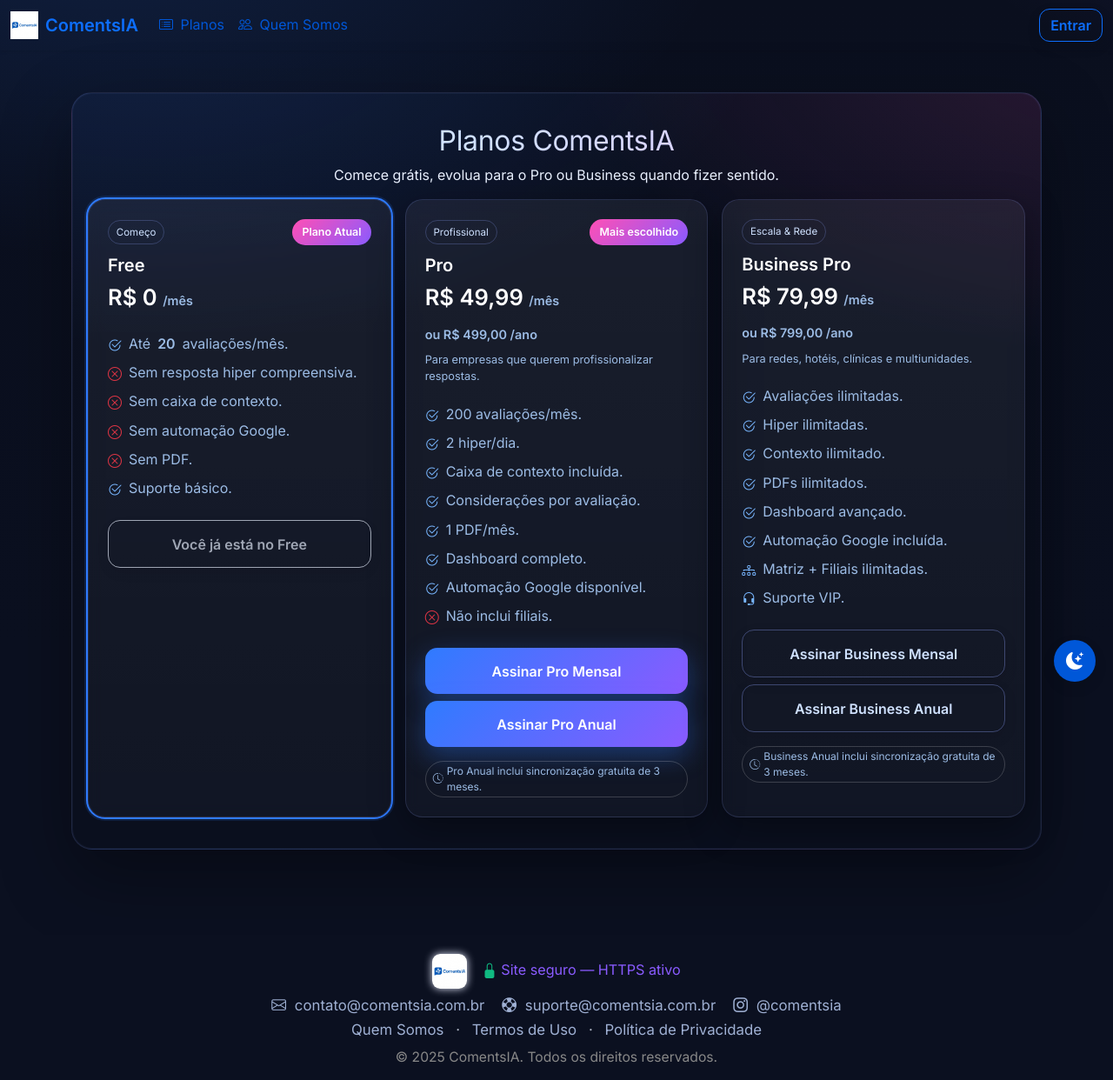
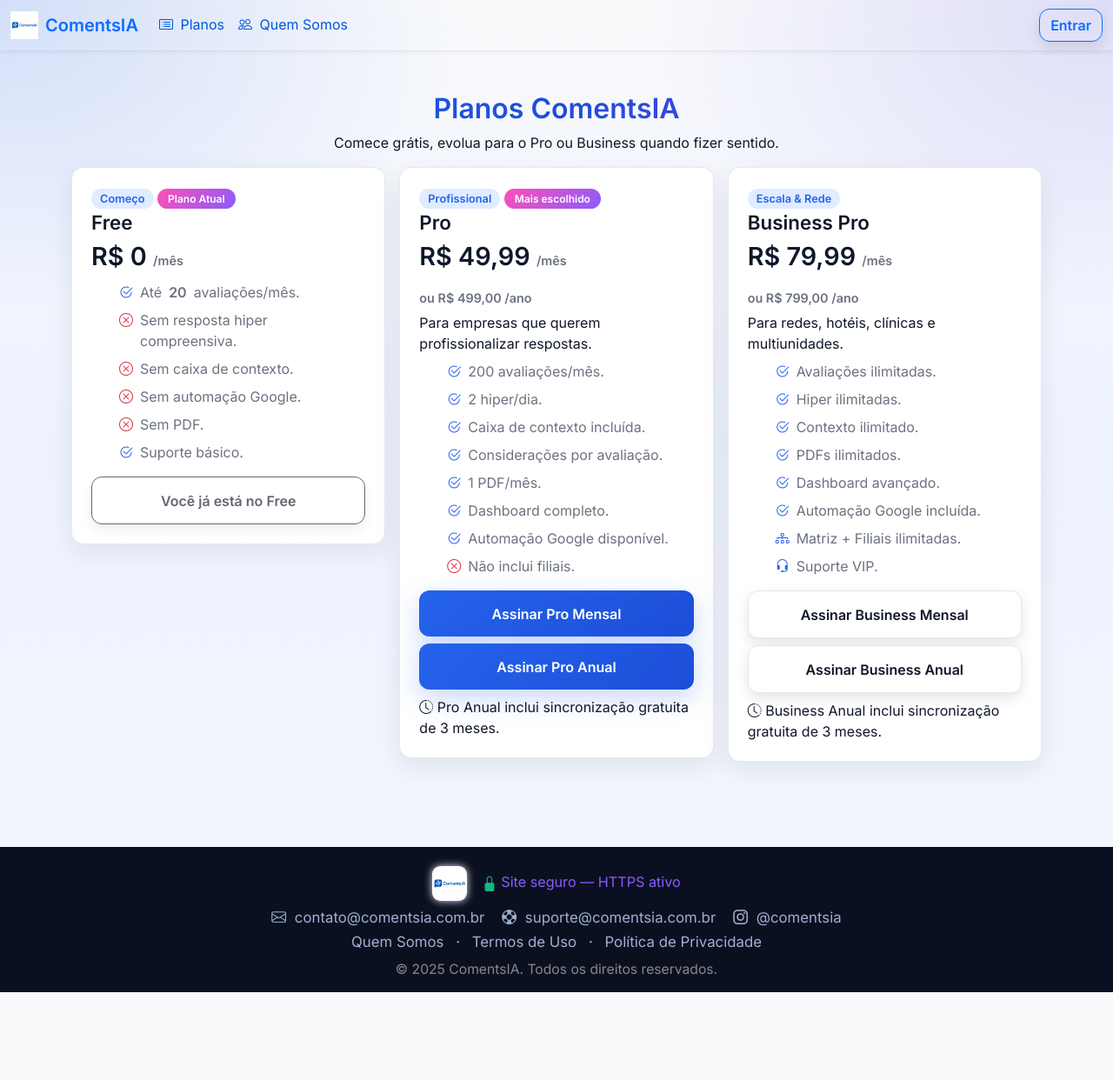
Before and after one commit to Andersonmendes2025/ComentsIA, a Flask app: page /planos in a window 1280 px wide. Shown: the whole page at 87% size. After the commit the page ends 1141 px from the top, so only its background shows below. Run offline with Flask 3, Linux system fonts and the light colour scheme; parts of the project's set-up code (start-up, migrations or seed data) failed here and were passed over; some libraries are stand-ins or nearby versions.

Commit message:
Atualiza base.html e tutorial GBP

```diff
--- a/templates/base.html
+++ b/templates/base.html
@@ -56,11 +56,18 @@
       .footer-links{ gap:9px; font-size:.99rem; }
       .footer-pags{ font-size:.98rem; }
     }
+  </style>
+  <style>
+  body {
+    background:
+      radial-gradient(900px 600px at 0% 0%, rgba(37,99,235,0.18), transparent 60%),
+      radial-gradient(900px 600px at 100% 0%, rgba(79,70,229,0.16), transparent 60%),
+      linear-gradient(180deg, #f9fafb 0%, #eef2ff 45%, #f5f7fb 100%) !important;
+    color: #0f172a;
+  }
 
-    /* Modo escuro básico */
-    body.dark .footer-comentsia { background:#0f1629; border-top-color:#233056; color:#e5edff; }
-    body.dark .footer-links a { color:#cfe0ff; }
-  </style>
+</style>
+
 </head>
 
 <body>
@@ -129,9 +136,6 @@
             </div>
           {% endif %}
 
-          <button class="btn btn-sm theme-toggle me-1" onclick="toggleTheme()" title="Alternar tema">
-            <i class="bi bi-moon-stars-fill"></i>
-          </button>
 
           {% if logged_in %}
             <div class="dropdown">
@@ -214,13 +218,6 @@
   <script src="https://cdn.jsdelivr.net/npm/bootstrap@5.3.0/dist/js/bootstrap.bundle.min.js"></script>
 
   <script>
-    // Tema
-    const savedTheme = localStorage.getItem('theme');
-    if (savedTheme === 'dark') document.body.classList.add('dark');
-    function toggleTheme(){
-      document.body.classList.toggle('dark');
-      localStorage.setItem('theme', document.body.classList.contains('dark') ? 'dark' : 'light');
-    }
 
     // Toast simples
     function showToast(mensagem, tipo='success'){
--- a/templates/planos.html
+++ b/templates/planos.html
@@ -3,167 +3,128 @@
 
 {% block extra_head %}
 <style>
-  .plans-grid .col {
+  /* === VARIÁVEIS DE TEMA (VERSÃO CLARA DO INDEX) === */
+  :root {
+    --landing-bg: #f5f7fb;
+    --landing-ink: #0f172a;
+    --landing-muted: #6b7280;
+    --landing-accent: #2563eb;
+    --landing-accent-soft: #e0ecff;
+    --landing-border: #e5e7eb;
+    --landing-card: #ffffff;
+    --landing-radius-lg: 20px;
+    --landing-radius-md: 14px;
+    --landing-shadow-soft: 0 18px 45px rgba(15, 23, 42, 0.12);
+    --landing-shadow-card: 0 10px 30px rgba(15, 23, 42, 0.08);
+  }
+
+  /* === FUNDO CLARO IGUAL AO INDEX === */
+  body {
+    background:
+      radial-gradient(900px 600px at 0% 0%, rgba(37,99,235,0.18), transparent 60%),
+      radial-gradient(900px 600px at 100% 0%, rgba(79,70,229,0.16), transparent 60%),
+      linear-gradient(180deg, #f9fafb 0%, #eef2ff 45%, #f5f7fb 100%);
+    color: var(--landing-ink) !important;
+  }
+
+  /* === CARDS DE PLANOS (IGUAL OS CARDS GLASS DO INDEX) === */
+  .glass {
+    background: var(--landing-card);
+    border: 1px solid rgba(226,232,240,0.9);
+    border-radius: var(--landing-radius-md);
+    padding: 22px;
+    box-shadow: var(--landing-shadow-card);
+    transition: transform .25s ease, box-shadow .25s ease;
+  }
+
+  .glass:hover {
+    transform: translateY(-6px);
+    box-shadow: 0 20px 40px rgba(0,0,0,.08);
+  }
+
+  /* === CABEÇALHO DOS PLANOS === */
+  .plans-title {
+    background: linear-gradient(90deg, #2563eb, #1d4ed8, #7c3aed);
+    -webkit-background-clip: text;
+    background-clip: text;
+    color: transparent;
+    font-weight: 800;
+  }
+
+  .badge-tier {
+    background: var(--landing-accent-soft);
+    color: var(--landing-accent);
+    border-radius: 999px;
+    padding: 4px 10px;
+    font-size: .8rem;
+    font-weight: 600;
+  }
+
+  .badge-top {
+    background: linear-gradient(135deg, #ff4fb5, #8a5bff);
+    color: #fff;
+    border-radius: 999px;
+    padding: 4px 12px;
+    font-weight: 700;
+    font-size: .75rem;
+  }
+
+  /* === TEXTOS & PREÇOS === */
+  .plan-name {
+    font-size: 1.4rem;
+    font-weight: 800;
+    color: var(--landing-ink);
+  }
+
+  .price {
+    font-size: 1.8rem;
+    font-weight: 900;
+    color: var(--landing-ink);
+  }
+
+  .price small {
+    font-size: .9rem;
+    color: var(--landing-muted);
+  }
+
+  .features li {
+    color: var(--landing-muted);
+    margin: 8px 0;
     display: flex;
-    align-items: stretch;
+    gap: .5rem;
   }
-  .plans-grid .glass {
-    height: 100%;
-    display: flex;
-    flex-direction: column;
+  .features i {
+    color: #2563eb;
   }
-  :root{
-    --bg:#0b1020;
-    --panel:#0f1630;
-    --ink:#eaf1ff;
-    --muted:#9cbce5;
-    --brand:#2f7bff;
-    --neon:#8a5bff;
-    --hot:#ff4fb5;
-    --ok:#22c55e;
-    --warn:#f59e0b;
+
+  /* === BOTÕES === */
+  .btn-neon {
+    background: linear-gradient(135deg, #2563eb, #1d4ed8);
+    color: #fff !important;
+    border: none;
+    border-radius: 12px;
+    padding: .9rem 1rem;
+    font-weight: 700;
+    box-shadow: 0 10px 30px rgba(37,99,235,.25);
   }
-  body.plans-dark {
-    background:
-      radial-gradient(1200px 700px at 10% -10%, rgba(47,123,255,.16), transparent 60%),
-      radial-gradient(900px 600px at 120% -20%, rgba(138,91,255,.14), transparent 60%),
-      linear-gradient(180deg, #0a0f1e 0%, #0b1020 60%);
-    color: var(--ink);
+
+  .btn-ghost {
+    border: 1px solid var(--landing-border);
+    color: var(--landing-ink);
+    background: #ffffff;
+    border-radius: 12px;
+    padding: .9rem 1rem;
+    font-weight: 600;
   }
-  .plans-band{
-    background:
-      radial-gradient(1200px 700px at 8% -15%, rgba(47,123,255,.18), transparent 60%),
-      radial-gradient(1100px 650px at 110% -10%, rgba(255,79,181,.14), transparent 60%),
-      linear-gradient(180deg,#0b1020,#0a0f1e 70%);
-    border:1px solid rgba(143,164,255,.16);
-    border-radius:24px;
-    box-shadow:0 30px 80px rgba(0,0,0,.35), inset 0 0 0 1px rgba(143,164,255,.06);
-    padding: 36px 18px;
+
+  .btn-selected {
+    background: #e2e8f0;
+    cursor: default;
   }
-  .plans-title{
-    background: linear-gradient(90deg, #fff, #cfe1ff 30%, #eabfff 60%, #fff);
-    -webkit-background-clip:text;
-    background-clip:text;
-    color:transparent;
-    background-size:200% auto;
-    animation:shine 6s linear infinite;
-    letter-spacing:-.01em;
-  }
-  @keyframes shine{0%{background-position:0 0}100%{background-position:200% 0}}
-  .glass{
-    background: linear-gradient(180deg, rgba(255,255,255,.06), rgba(255,255,255,.03));
-    backdrop-filter: blur(8px);
-    border:1px solid rgba(143,164,255,.16);
-    border-radius:20px;
-    padding:22px;
-    box-shadow:0 12px 40px rgba(0,0,0,.35);
-    transition: transform .25s, box-shadow .25s, border-color .25s;
-    height:100%;
-    position:relative;
-  }
-  .glass:hover{
-    transform: translateY(-6px);
-    border-color: rgba(143,164,255,.28);
-    box-shadow:0 18px 60px rgba(0,0,0,.45);
-  }
-  .plan-head{
-    display:flex;
-    align-items:center;
-    justify-content:space-between;
-    margin-bottom:8px;
-  }
-  .plan-name{
-    font-size:1.25rem;
-    font-weight:800;
-    color:#fff;
-  }
-  .badge-top{
-    background: linear-gradient(135deg, var(--hot), var(--neon));
-    color:#fff;
-    border:none;
-    font-weight:700;
-    padding:.35rem .7rem;
-    border-radius:999px;
-    font-size:.78rem;
-  }
-  .badge-tier{
-    background: transparent;
-    color:#cfe1ff;
-    border:1px solid rgba(143,164,255,.25);
-    padding:.28rem .55rem;
-    border-radius:999px;
-    font-size:.72rem;
-  }
-  .price{
-    font-size:1.6rem;
-    font-weight:900;
-    color:#fff;
-    margin-top:.2rem;
-  }
-  .price small{
-    font-size:.9rem;
-    color:var(--muted);
-  }
-  .price-note{
-    font-size:.8rem;
-    color:var(--muted);
-    margin-top:4px;
-  }
-  .features{
-    list-style:none;
-    padding-left:0;
-    margin:14px 0 0;
-    color:var(--muted);
-  }
-  .features li{
-    margin:.45rem 0;
-    display:flex;
-    gap:.5rem;
-    align-items:flex-start;
-  }
-  .features i{
-    color:#79b7ff;
-    margin-top:2px;
-  }
-  .btn-neon{
-    background: linear-gradient(135deg, var(--brand), var(--neon));
-    border:none;
-    color:#fff;
-    border-radius:14px;
-    padding:.9rem 1rem;
-    font-weight:800;
-    width:100%;
-    box-shadow:0 10px 30px rgba(47,123,255,.35);
-  }
-  .btn-ghost{
-    border:1.5px solid rgba(143,164,255,.35);
-    color:#cfe1ff;
-    border-radius:14px;
-    padding:.9rem 1rem;
-    font-weight:800;
-    width:100%;
-    background:transparent;
-  }
-  .btn-selected{
-    background:rgba(47,123,255,.15);
-    color:#cfe1ff;
-    border:1px solid rgba(47,123,255,.45);
-    cursor:default;
-  }
-  .plan-selected{
-    outline:2px solid #2f7bff;
-    box-shadow:0 0 0 4px rgba(47,123,255,.16);
-  }
-  .pill-label{
-    font-size:.75rem;
-    border-radius:999px;
-    border:1px solid rgba(255,255,255,.18);
-    padding:2px 8px;
-    display:inline-flex;
-    align-items:center;
-    gap:4px;
-    color:var(--muted);
-    margin-top:4px;
+
+  /* Container geral */
+  .plans-container {
+    max-width: 1100px;
   }
 </style>
 {% endblock %}
@@ -448,7 +409,8 @@ document.addEventListener('DOMContentLoaded', function () {
         : `/stripe/checkout/${product}`;
 
       try {
-        const nextUrl = window.location.pathname;
+        const nextUrl = window.location.href;
+
 
         const resp = await fetch(url, {
           method: "POST",
--- a/templates/upgrade.html
+++ b/templates/upgrade.html
@@ -64,7 +64,10 @@ document.addEventListener("DOMContentLoaded", () => {
                 headers: {
                     "Content-Type": "application/json",
                     "X-CSRFToken": "{{ csrf_token() }}"
-                }
+                },
+                body: JSON.stringify({
+                    next_url: window.location.origin + "/planos"
+                })
             });
 
             const data = await r.json();
```
Also changed, not shown: stripe_pay.py (+13 -6 lines), templates/configurar_automacao_google.html (+85 -1 lines), static/step1.png (added), static/step2.png (added), static/step3.png (added).
